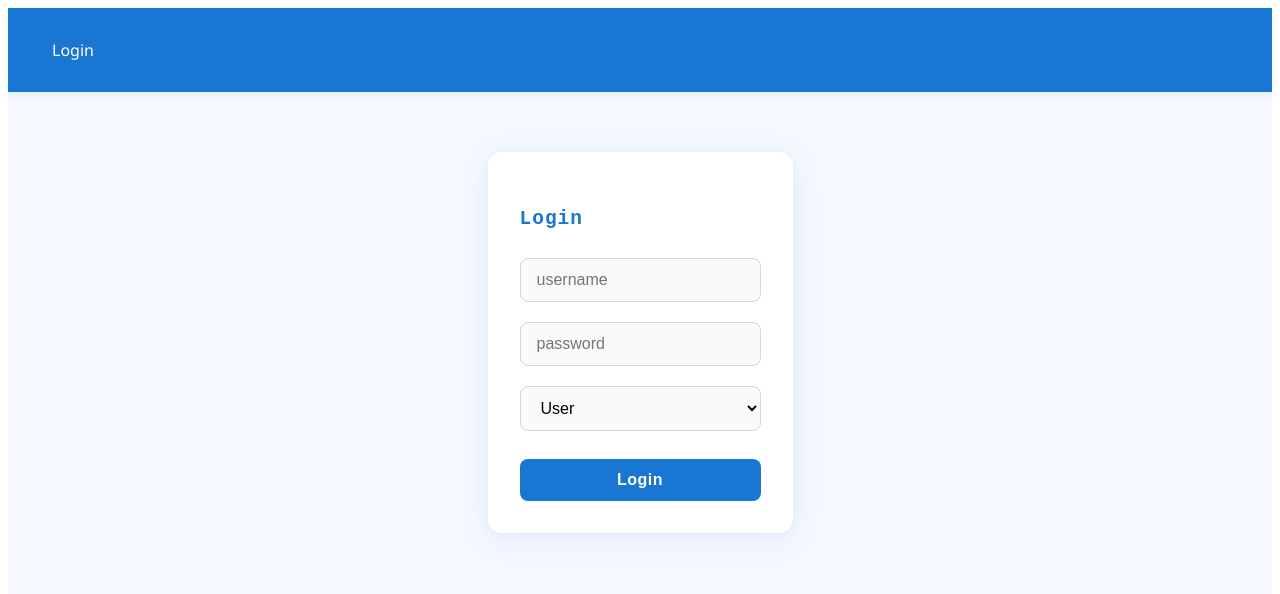
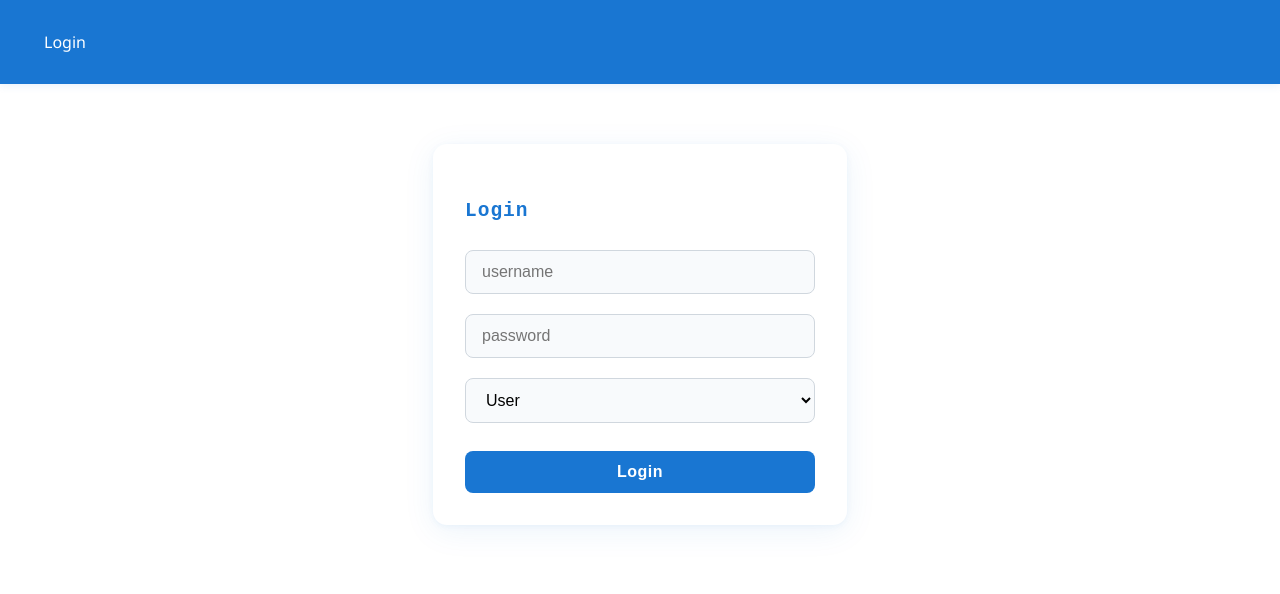
Before and after one commit to Moringa-SDF-PT10/group-11-project, a React (Vite) app: page /login in a window 1280 px wide. Shown: the top 594 px of the page. Built offline with nearby package versions, Linux system fonts and the light colour scheme.

Commit message:
added few changes to styling

```diff
--- a/src/App.css
+++ b/src/App.css
@@ -79,12 +79,12 @@
 }
 
 
-.nav-bar {
+/* .nav-bar {
   min-height: 100vh;
-  background: #f5f8fe;
+  background: #000000;
   display: flex;
   flex-direction: column;
-}
+} */
 
 .nav-bar nav {
   width: auto;
--- a/src/App.jsx
+++ b/src/App.jsx
@@ -5,7 +5,7 @@ import {useUser} from "./context/UserContext";
 import "./App.css"
 
 import LoginPage from "./pages/LoginPage";
-import DashboardPage  from "./pages/DashboardPages";
+// import DashboardPage  from "./pages/DashboardPages";
 
 function App() {
     const { user } =useUser()
@@ -16,15 +16,15 @@ function App() {
          <Navbar />
          <Routes>
             <Route path="/login" element={user ? <Navigate to="/dashboard" /> : <LoginPage />} />
-            <Route
+            {/* <Route
             path="/dashboard"
             element={
                 <ProtectedRoute>
                     <DashboardPage />
                 </ProtectedRoute>
             }
-            />
-            {<Route path="*" element={<Navigate to={user ? "/dashboard" : "/login"} />} />}
+            />  */}
+            {/* {<Route path="*" element={<Navigate to={user ? "/dashboard" : "/login"} />} />} */}
          </Routes>
          </div>
         </>
--- a/src/index.css
+++ b/src/index.css
@@ -1,3 +1,5 @@
 body {
-    background-color: rgba(255, 255, 255, 0.735);
+    background-color: rgba(255, 255, 255, 0.986);
+    font-family: 'Courier New', Courier, monospace;
+    margin: 0px;
 }
--- a/src/pages/LoginPage.jsx
+++ b/src/pages/LoginPage.jsx
@@ -2,6 +2,7 @@ import { useState } from "react";
 import { useNavigate } from "react-router-dom";
 import { useUser } from "../context/UserContext"
 import "../App.css"
+
 function LoginPage(){
 const [username, setUsername] = useState("")
 const [password, setPassword] = useState("")
```
